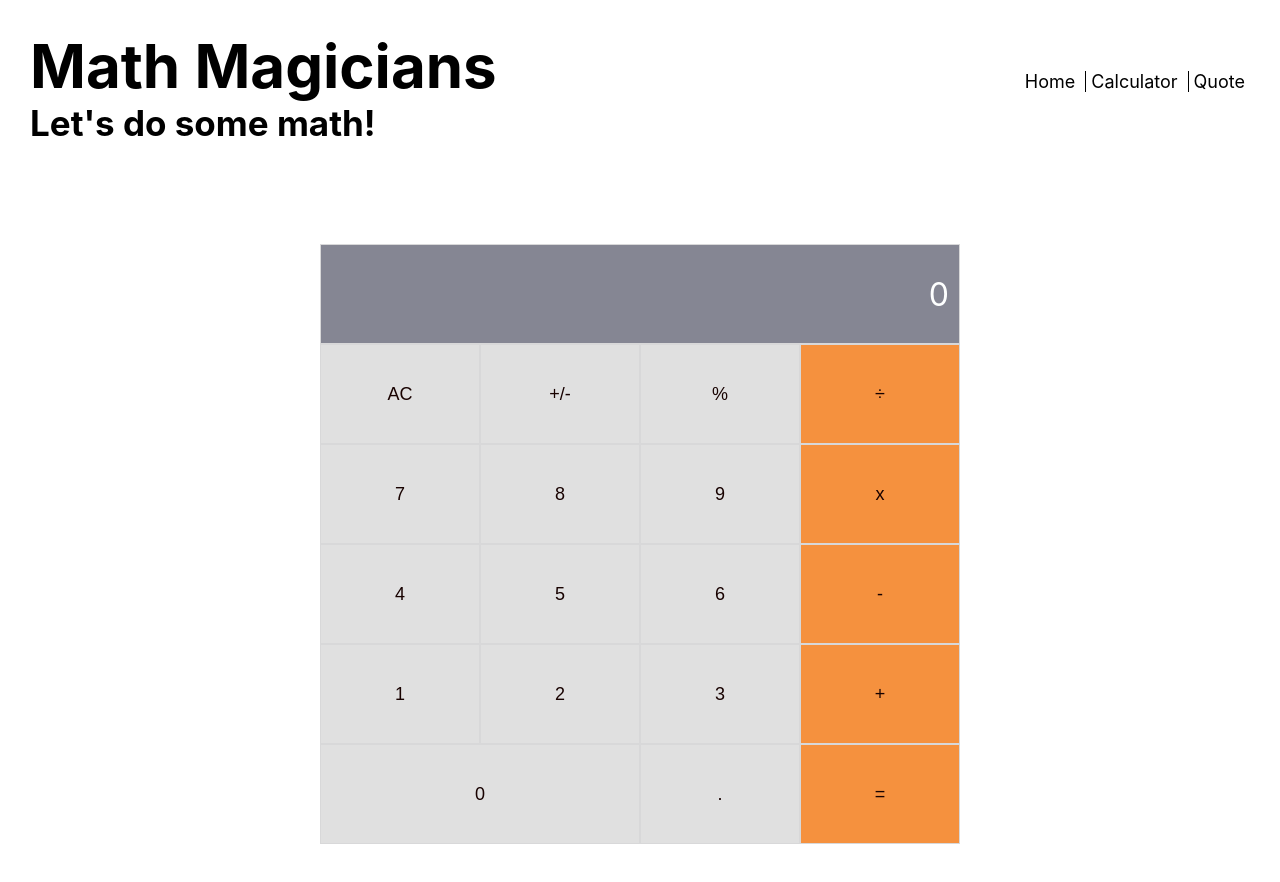
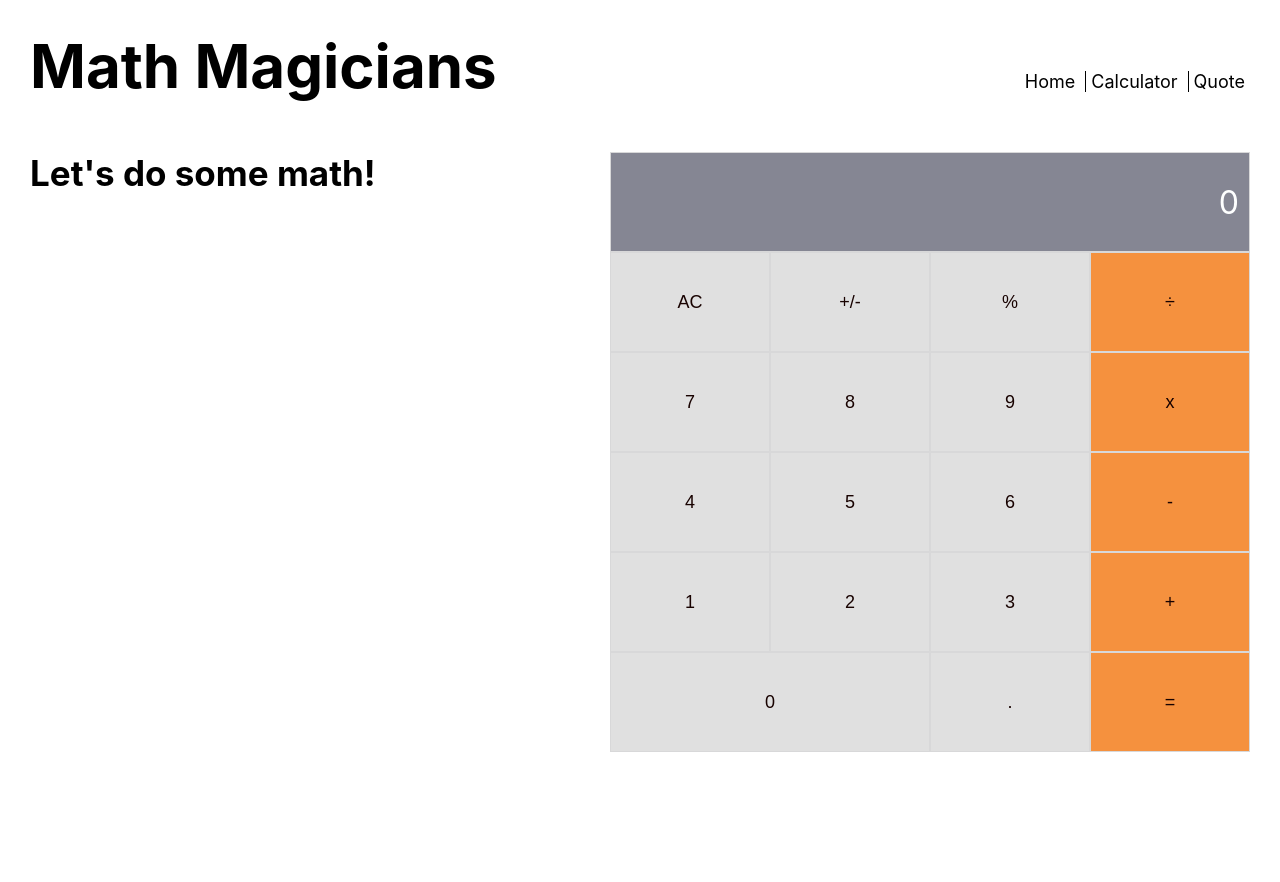
Before and after one commit to bengigo/math-magicians, a React (Create React App) app: page /calculator in a window 1280 px wide. Shown: the top 882 px of the page. After the commit the page ends 800 px from the top, so only its background shows below. Built offline with nearby package versions, Linux system fonts and the light colour scheme.

Commit message:
Style and position calculator page elements accorging the wireframe

```diff
--- a/src/App.css
+++ b/src/App.css
@@ -49,8 +49,6 @@ h1 {
   margin-top: 20px;
   display: flex;
   flex-direction: column;
-
-  /* justify-content: space-between; */
 }
 
 h2 {
@@ -61,11 +59,19 @@ h2 {
   padding: 30px 0;
 }
 
+/* calculator page */
+
+.calculator-section {
+  display: flex;
+  justify-content: space-between;
+  margin-top: 50px;
+}
+
 .ui {
   display: grid;
   justify-content: center;
   align-content: center;
-  min-height: 100vh;
+  /* min-height: 100vh; */
   grid-template-columns: repeat(4, 160px);
   grid-template-rows: auto 100px 100px 100px 100px 100px;
 }
```
